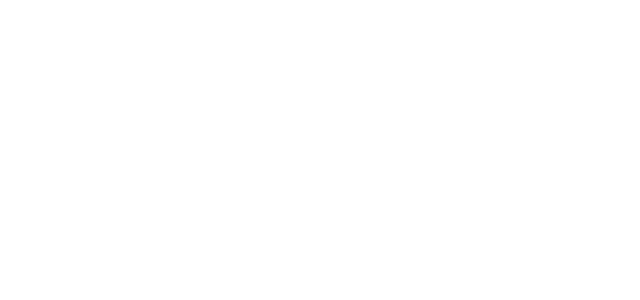
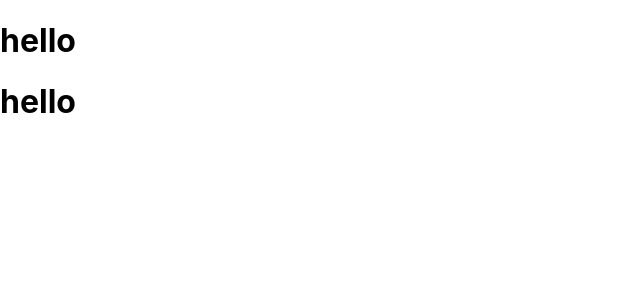
Before and after one commit to arttusulkonen/react-weather-app, a React (Create React App) app: page / in a window 1280 px wide. Shown: the top 300 px of the page, without its empty margins (0-640 px from the left). Built offline with nearby package versions, Linux system fonts and the light colour scheme.

Commit message:
Create components. App, InputForm, WeatherData

```diff
--- a/src/components/app/App.js
+++ b/src/components/app/App.js
@@ -1,9 +1,13 @@
 import './App.css';
+import InputForm from "../input-form";
+import WeatherData from "../weather-data";
+
 
 function App() {
   return (
     <div className="App">
-
+      <InputForm />
+      <WeatherData />
     </div>
   );
 }
--- /dev/null
+++ b/src/components/input-form/index.js
@@ -0,0 +1,2 @@
+import InputForm from "./input-form";
+export default InputForm;
--- /dev/null
+++ b/src/components/input-form/input-form.js
@@ -0,0 +1,8 @@
+import React from 'react';
+
+const InputForm = () => {
+    return (
+        <h1>hello</h1>
+    )
+}
+export default InputForm;
--- /dev/null
+++ b/src/components/weather-data/index.js
@@ -0,0 +1,2 @@
+import WeatherData from "./weather-data";
+export default WeatherData;
--- /dev/null
+++ b/src/components/weather-data/weather-data.js
@@ -0,0 +1,8 @@
+import React from 'react';
+
+const WeatherData = () => {
+    return (
+        <h1>hello</h1>
+    )
+}
+export default WeatherData;
```
